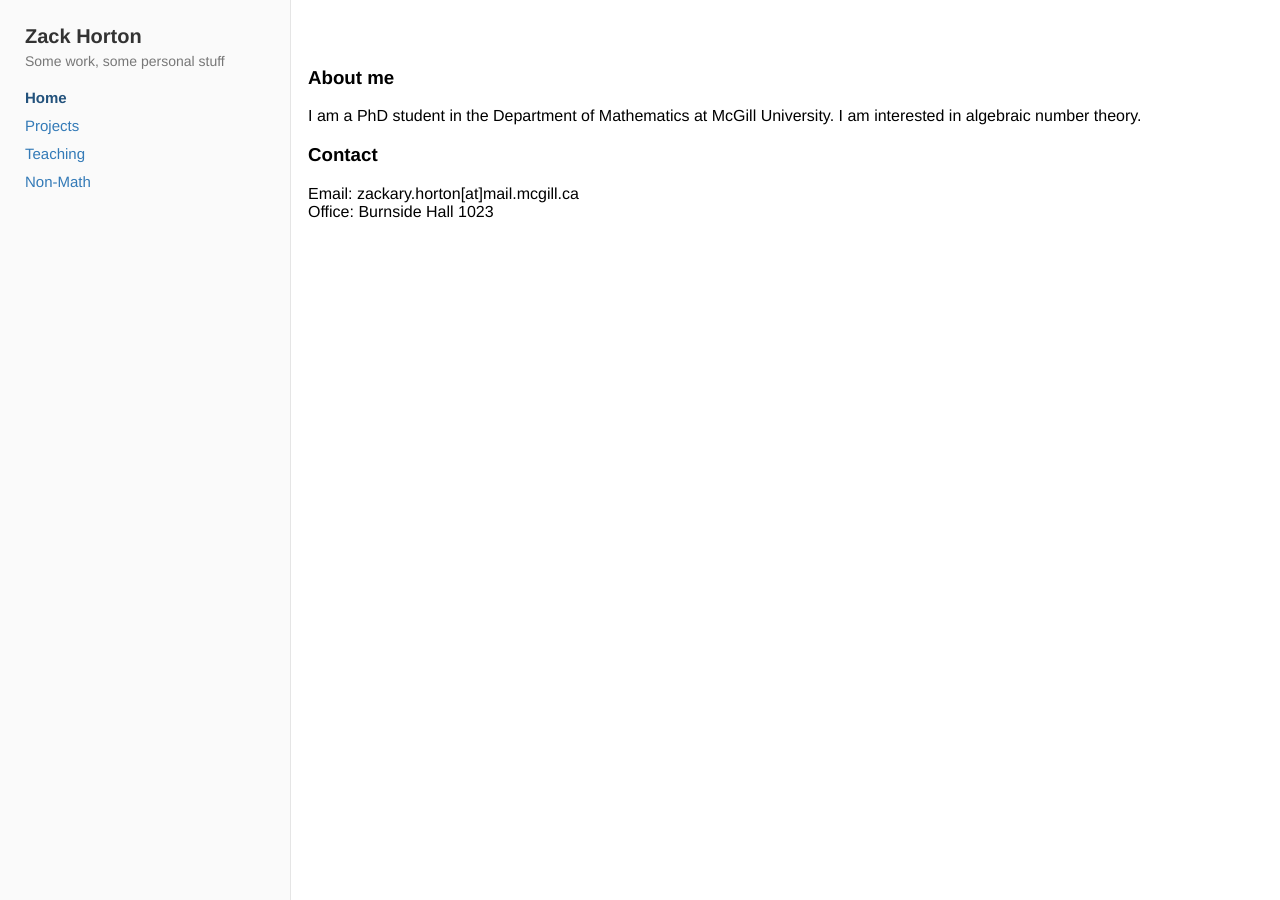
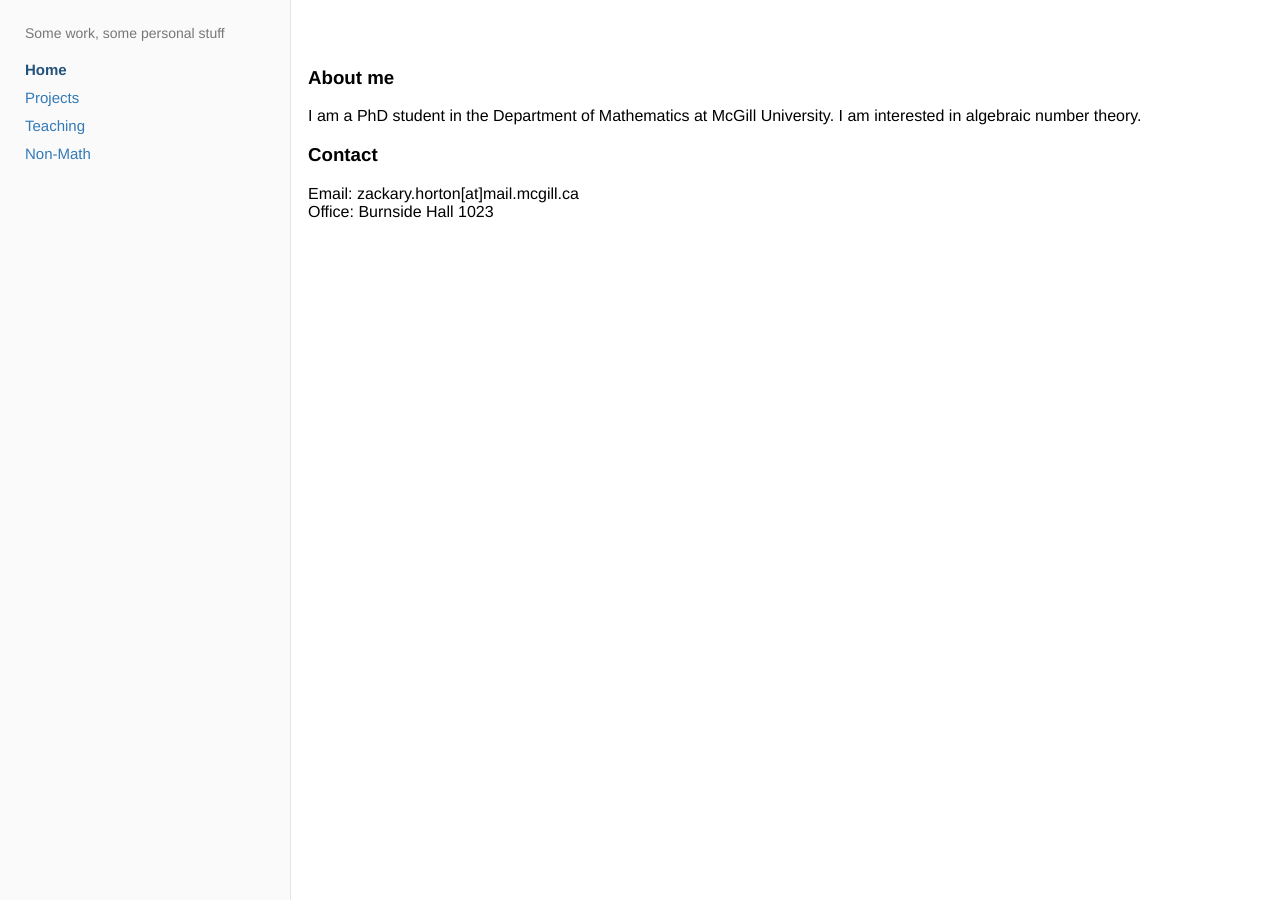
Before and after one commit to zackaryhorton/zackaryhorton.github.io, a Jekyll site: the page built from README.md, in a window 1280 px wide. Built offline with Jekyll 4.4.1, drawn with Linux system fonts in a browser that asks for light colours; our own code applies the rules of GitHub Pages for plain Markdown files.

Commit message:
Update default.html

```diff
--- a/_layouts/default.html
+++ b/_layouts/default.html
@@ -89,7 +89,6 @@
 
     <!-- SIDEBAR -->
     <div class="sidebar">
-      <h2 style="margin-bottom:5px;">{{ site.title }}</h2>
       <p style="margin-top:0; color:#777; font-size:14px;">
         {{ site.subtitle }}
       </p>
```
